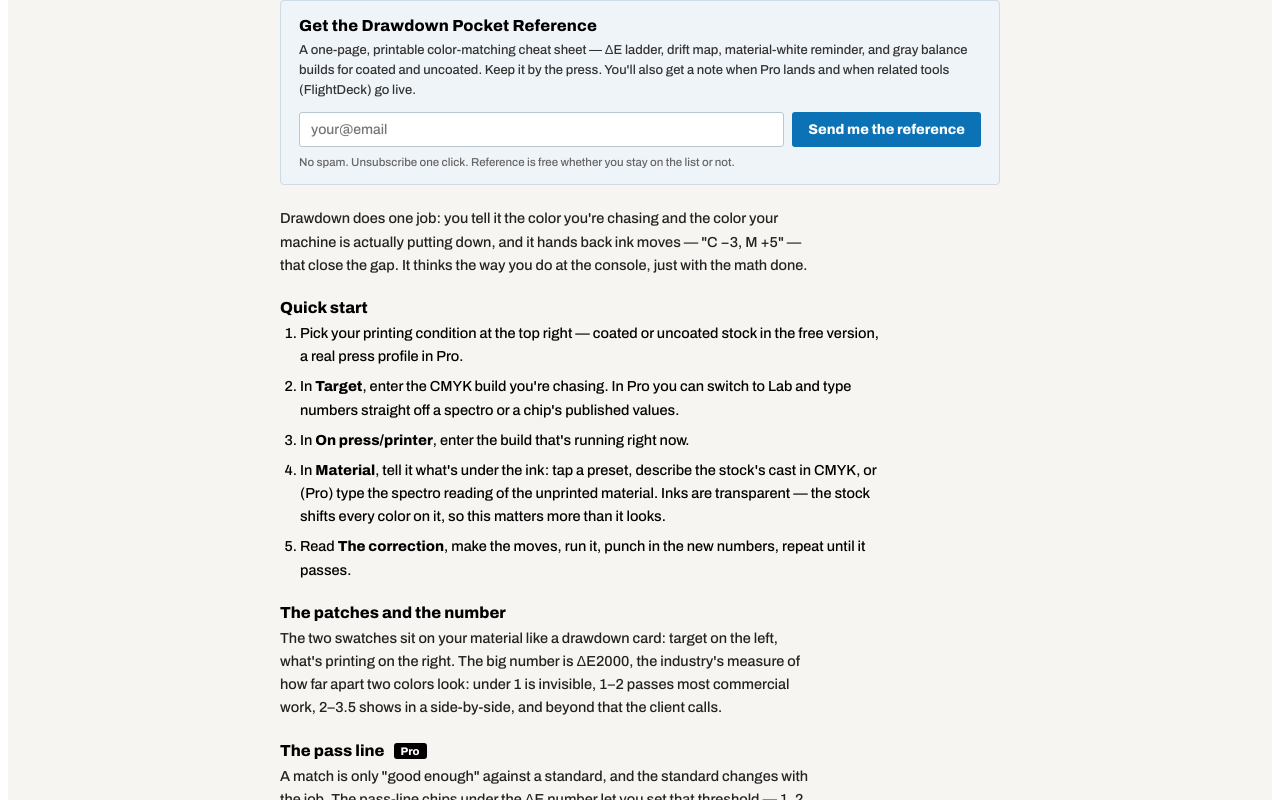
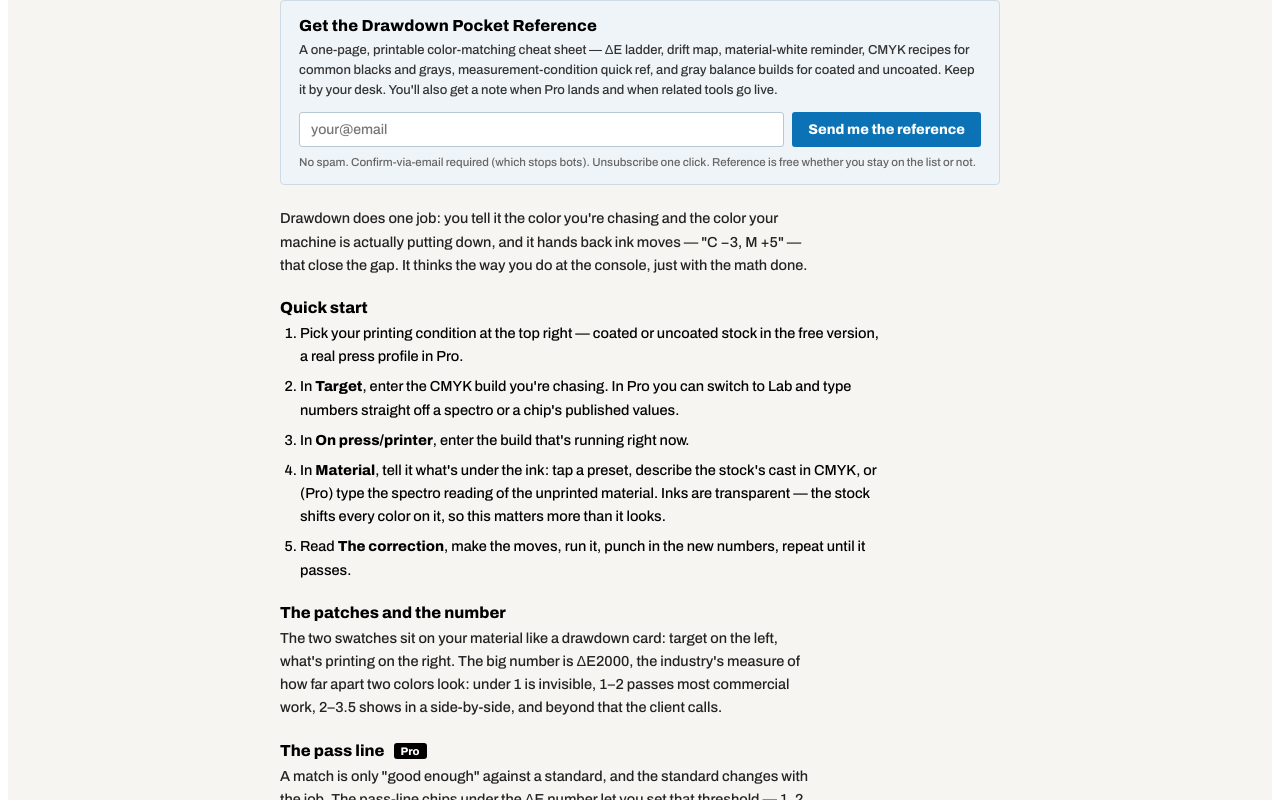
Before and after one commit to drawdown-press/drawdown, a React (Vite) app: page / in a window 1280 px wide. Both pictures are taken after a click on the link "Grab the Pocket Reference". Shown: the part 427-1227 px from the top of the page. Built offline with nearby package versions, Linux system fonts and the light colour scheme.

Commit message:
KIT connect form

```diff
--- a/src/App.jsx
+++ b/src/App.jsx
@@ -199,11 +199,9 @@
 const TIER = "free"; // "free" | "pro" | "shop" — set by the license key
 const SHOP_NAME = ""; // shop-license name; shown on the badge and job tickets when TIER is "shop"
 const isPro = TIER === "pro" || TIER === "shop"; // Pro features unlock for both paid tiers
-const VERSION = "0.9.27"; // bumped with every release; shown in the footer
-// Replace this with the real Kit (ConvertKit) form action URL once you create a free Kit form.
-// See: kit.com → New Form → Settings → Embed → Raw HTML → copy the <form action="..."> URL.
-// Shape: https://app.kit.com/forms/XXXXXXX/subscriptions
-const KIT_FORM_ACTION = "https://app.kit.com/forms/REPLACE_WITH_YOUR_FORM_ID/subscriptions";
+const VERSION = "0.9.30"; // bumped with every release; shown in the footer
+// Kit (ConvertKit) form submission endpoint. UID is bc034e2617.
+const KIT_FORM_ACTION = "https://app.kit.com/forms/bc034e2617/subscriptions";
 const CONTACT = "hello@drawdown.press"; // used by the footer pitch, About page, and card buy link
 const PRO_URL = ""; // paste your checkout page URL here when it exists; empty scrolls to the pitch
 const CARD_URL = "/cards.html"; // the on-site product page with both single and 3-pack Buy options
@@ -270,8 +268,9 @@
         <div className="capthead">Get the Drawdown Pocket Reference</div>
         <div className="capsub">
           A one-page, printable color-matching cheat sheet — ΔE ladder, drift map, material-white reminder,
-          and gray balance builds for coated and uncoated. Keep it by the press.
-          You'll also get a note when Pro lands and when related tools (FlightDeck) go live.
+          CMYK recipes for common blacks and grays, measurement-condition quick ref, and gray balance builds
+          for coated and uncoated. Keep it by your desk. You'll also get a note when Pro lands and when
+          related tools go live.
         </div>
         <form
           className="capform"
@@ -279,18 +278,32 @@
           method="post"
           target="_blank"
         >
+          {/* Honeypot: hidden from humans, bots fill it in and we filter them. */}
+          <input
+            type="text"
+            name="website"
+            tabIndex={-1}
+            autoComplete="off"
+            className="honeypot"
+            aria-hidden="true"
+          />
           <input
             type="email"
             name="email_address"
             required
             placeholder="your@email"
             aria-label="Email address"
+            autoComplete="email"
+            spellCheck={false}
+            pattern="[^@\s]+@[^@\s]+\.[^@\s]+"
+            title="Enter a valid email address"
             className="capinput"
           />
           <button type="submit" className="capbtn">Send me the reference</button>
         </form>
         <div className="capfoot">
-          No spam. Unsubscribe one click. Reference is free whether you stay on the list or not.
+          No spam. Confirm-via-email required (which stops bots). Unsubscribe one click.
+          Reference is free whether you stay on the list or not.
         </div>
       </div>
       <p className="aboutp">
@@ -598,6 +611,7 @@
         .capbtn { padding: 9px 16px; background: #0A72B5; color: #FFF; border: none; border-radius: 3px; font-family: inherit; font-weight: 700; font-size: 14px; cursor: pointer; }
         .capbtn:hover { background: #085A91; }
         .capfoot { font-size: 11.5px; color: #666; margin-top: 9px; }
+        .honeypot { position: absolute; left: -9999px; width: 1px; height: 1px; opacity: 0; pointer-events: none; }
         .ftlink { font-family: 'Archivo', sans-serif; font-weight: 700; font-size: 13px; background: none; border: 0; padding: 0; cursor: pointer; color: #0A72B5; text-decoration: underline; text-underline-offset: 2px; }
         .seg { display: inline-flex; border: 1.5px solid #000; border-radius: 3px; overflow: hidden; }
         .seg button { font-family: 'Archivo'; font-weight: 600; font-size: 13px; padding: 7px 14px; background: #fff; border: 0; cursor: pointer; }
```
Also changed, not shown: 1 other file (tests, documents, lock files or other folders).
